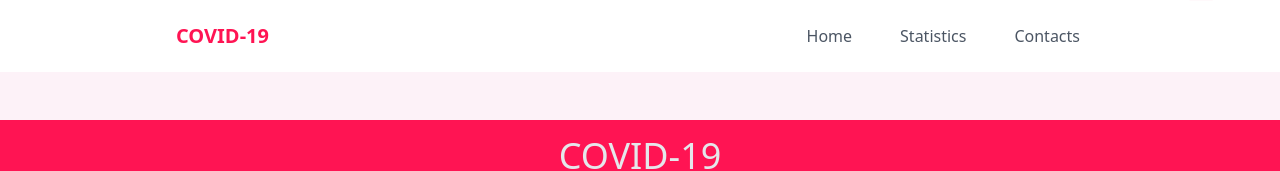
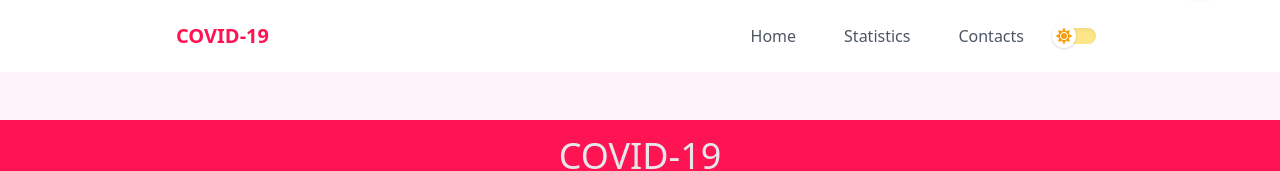
Before and after one commit to bit1creative/MEVN-Covid19-frontend, a JavaScript app: page / in a window 1280 px wide. Shown: the top 171 px of the page. Built offline with nearby package versions, Linux system fonts and the light colour scheme.

Commit message:
Added Dark-Mode-Switch btn. Now DarkMode is calculated by users system as well as users preference and to be saved in localStorage.

```diff
--- a/src/App.vue
+++ b/src/App.vue
@@ -3,6 +3,8 @@
         <router-view />
     </div>
 </template>
+
+<script></script>
 
 <style>
 html {
@@ -23,6 +25,10 @@ html {
     cursor: pointer;
     background-color: #ff1453;
 }
+.dark::-webkit-scrollbar-thumb {
+    cursor: pointer;
+    background-color: #90b8f8;
+}
 @media (prefers-color-scheme: dark) {
     ::-webkit-scrollbar-thumb {
         cursor: pointer;
--- /dev/null
+++ b/src/components/Header/components/ThemeSwitcher.vue
@@ -0,0 +1,61 @@
+<template>
+    <div class="flex items-center justify-center w-full px-2 py-4 md:py-0">
+        <label class="flex items-center cursor-pointer">
+            <!-- toggle -->
+            <div class="relative">
+                <!-- input -->
+                <input type="checkbox" class="sr-only" v-model="isDarkMode" />
+                <!-- line -->
+                <div
+                    class="line w-10 h-4 bg-yellow-200 dark:bg-blue-200 rounded-full shadow-inner"
+                ></div>
+                <!-- dot -->
+                <div
+                    class="dot absolute w-6 h-6 bg-white rounded-full shadow -left-1 -top-1 transition text-center align-middle inline-block"
+                >
+                    <font-awesome-icon
+                        v-if="isDarkMode"
+                        :icon="['fas', 'moon']"
+                        class="inline-block text-base align-middle mb-0.5 md:mb-1 text-blue-400"
+                    ></font-awesome-icon>
+                    <font-awesome-icon
+                        v-if="!isDarkMode"
+                        :icon="['fas', 'sun']"
+                        class="inline-block text-base align-middle mb-0.5 md:mb-1 text-yellow-500"
+                    ></font-awesome-icon>
+                </div>
+            </div>
+        </label>
+    </div>
+</template>
+<script>
+import { mapActions, mapGetters } from 'vuex';
+export default {
+    name: 'ThemeSwitcher',
+    data() {
+        return {
+            isDarkMode: null,
+        };
+    },
+    methods: {
+        ...mapActions(['toggleTheme']),
+    },
+    computed: {
+        ...mapGetters({ theme: 'GET_THEME' }),
+    },
+    watch: {
+        isDarkMode: function(val, oldVal) {
+            if (oldVal === null) return;
+            this.toggleTheme();
+        },
+    },
+    created() {
+        this.isDarkMode = this.theme == 'dark';
+    },
+};
+</script>
+<style>
+input:checked ~ .dot {
+    transform: translateX(100%);
+}
+</style>
--- a/src/components/Header/index.vue
+++ b/src/components/Header/index.vue
@@ -23,7 +23,7 @@
 
                 <div
                     :class="navbarClass"
-                    class="md:flex flex-col md:flex-row md:ml-auto mt-3 md:mt-0"
+                    class="md:flex flex-col md:flex-row md:ml-auto mt-3 md:mt-0 text-center"
                 >
                     <span
                         class="md:hidden border border-main-color dark:border-dark-mode-main-color dark:border-opacity-90"
@@ -44,6 +44,7 @@
                     >
                         Contacts
                     </div>
+                    <theme-switcher></theme-switcher>
                 </div>
             </div>
         </nav>
@@ -53,15 +54,18 @@
 </template>
 
 <script>
+import { mapActions, mapGetters } from 'vuex';
+
 import ScrollTopBtn from './components/ScrollTopBtn.vue';
 import Contacts from './components/Contacts.vue';
-import { mapActions } from 'vuex';
+import ThemeSwitcher from './components/ThemeSwitcher.vue';
 
 export default {
     name: 'Header',
     components: {
         ScrollTopBtn,
         Contacts,
+        ThemeSwitcher,
     },
     data() {
         return {
@@ -73,7 +77,24 @@ export default {
             this.showContacts();
             // this.$store.dispatch('showContacts');
         },
-        ...mapActions(['showContacts']),
+        ...mapActions(['showContacts', 'initTheme']),
+    },
+    computed: {
+        ...mapGetters({ theme: 'GET_THEME' }),
+    },
+    watch: {
+        theme(newTheme) {
+            if (newTheme === 'light') {
+                document.querySelector('html').classList.remove('dark');
+                document.body.classList.remove('dark');
+            } else {
+                document.querySelector('html').classList.add('dark');
+                document.body.classList.add('dark');
+            }
+        },
+    },
+    beforeMount() {
+        this.initTheme();
     },
 };
 </script>
--- a/src/components/StatsPageContent/components/ChartMap/index.vue
+++ b/src/components/StatsPageContent/components/ChartMap/index.vue
@@ -10,7 +10,7 @@
             <div
                 id="chartMap"
                 class="w-full max-w-full bg-pink-50 dark:bg-dark-mode-bg2 py-4 md:pt-16"
-                :key="darkMode"
+                :key="theme"
             >
                 <MapChart
                     :countryData="countryData"
@@ -44,11 +44,12 @@ export default {
         ChartMapLoading,
         ChartMapError,
     },
-    data() {
-        return {
-            darkMode: window.matchMedia('(prefers-color-scheme: dark)').matches,
-        };
-    },
+    // old dark-mode-check method
+    // data() {
+    //     return {
+    //         darkMode: window.matchMedia('(prefers-color-scheme: dark)').matches,
+    //     };
+    // },
     props: {
         chartToShow: {
             type: String,
@@ -74,28 +75,31 @@ export default {
             countryData: 'GET_COUNTRY_DATA',
             error: 'GET_CHART_MAP_ERROR',
             isLoading: 'GET_CHART_DATA_LOADING_STATUS',
+            theme: 'GET_THEME',
         }),
         highColor: function() {
-            return this.darkMode ? '#4f3b78' : '#d83737';
+            return this.theme == 'dark' ? '#4f3b78' : '#d83737';
         },
         lowColor: function() {
-            return this.darkMode ? '#c4bbf0' : '#fde2e2';
+            return this.theme == 'dark' ? '#c4bbf0' : '#fde2e2';
         },
         defaultCountryFillColor: function() {
-            return this.darkMode ? '#b5adc9' : '#dadada';
+            return this.theme == 'dark' ? '#b5adc9' : '#dadada';
         },
     },
     created: function() {
         this.getCountryData(this.chartToShow);
         // this.$store.dispatch('getCountryData', this.chartToShow);
     },
-    mounted: function() {
-        window
-            .matchMedia('(prefers-color-scheme: dark)')
-            .addEventListener('change', e => {
-                this.darkMode = e.matches ? true : false;
-            });
-    },
+
+    // old dark-mode-check method
+    // mounted: function() {
+    //     window
+    //         .matchMedia('(prefers-color-scheme: dark)')
+    //         .addEventListener('change', e => {
+    //             this.darkMode = e.matches ? true : false;
+    //         });
+    // },
 };
 </script>
 
--- a/src/components/UsersCountryContent/components/TotalInfo.vue
+++ b/src/components/UsersCountryContent/components/TotalInfo.vue
@@ -1,7 +1,7 @@
 <template>
     <div
         v-if="totalData"
-        class="grid grid-rows-4 md:grid-cols-4 md:grid-rows-1 justify-center py-8 md:px-14 lg:px-44 xl:px-72 divide-y-2 md:divide-x-2 md:divide-y-0 divide-main-color"
+        class="grid grid-rows-4 md:grid-cols-4 md:grid-rows-1 justify-center py-8 md:px-14 lg:px-44 xl:px-72 divide-y-2 md:divide-x-2 md:divide-y-0 divide-main-color dark:divide-dark-mode-main-color"
     >
         <div
             v-for="[key, val] of Object.entries(totalData)"
--- a/src/main.js
+++ b/src/main.js
@@ -14,6 +14,8 @@ import {
     faArrowRight,
     faChartLine,
     faExclamationTriangle,
+    faMoon,
+    faSun,
 } from '@fortawesome/free-solid-svg-icons';
 import { FontAwesomeIcon } from '@fortawesome/vue-fontawesome';
 import {
@@ -38,7 +40,9 @@ library.add(
     faArrowRight,
     faArrowLeft,
     faChartLine,
-    faExclamationTriangle
+    faExclamationTriangle,
+    faMoon,
+    faSun
 );
 
 import store from '@/store';
--- a/src/store/index.js
+++ b/src/store/index.js
@@ -4,6 +4,7 @@ import CardsDataModule from './modules/CardsDataModule.js';
 import ChartMapModule from './modules/ChartMapModule.js';
 import ContactsShowState from './modules/ContactsShowState.js';
 import UsersCountryDataModule from './modules/UsersCountryDataModule.js';
+import Theme from './modules/Theme.js';
 
 Vue.use(Vuex);
 
@@ -14,6 +15,7 @@ const store = new Vuex.Store({
         CardsDataModule,
         ContactsShowState,
         UsersCountryDataModule,
+        Theme,
     },
 });
 
--- /dev/null
+++ b/src/store/modules/Theme.js
@@ -0,0 +1,44 @@
+const state = () => ({
+    theme: {},
+});
+
+const getters = {
+    GET_THEME: state => state.theme,
+};
+
+const actions = {
+    initTheme({ commit }) {
+        const cachedTheme = localStorage.theme ? localStorage.theme : false;
+        const userPrefersDark = window.matchMedia(
+            '(prefers-color-scheme: dark)'
+        ).matches;
+        if (cachedTheme) commit('SET_THEME', cachedTheme);
+        else if (userPrefersDark) commit('SET_THEME', 'dark');
+        else commit('SET_THEME', 'light');
+    },
+    toggleTheme({ commit }) {
+        switch (localStorage.theme) {
+            case 'light':
+                commit('SET_THEME', 'dark');
+                break;
+            case 'dark':
+                commit('SET_THEME', 'light');
+                break;
+        }
+    },
+};
+
+const mutations = {
+    SET_THEME(state, theme) {
+        state.theme = theme;
+        localStorage.theme = theme;
+    },
+};
+
+export default {
+    namespacing: true,
+    state,
+    getters,
+    actions,
+    mutations,
+};
--- a/tailwind.config.js
+++ b/tailwind.config.js
@@ -2,7 +2,7 @@ const plugin = require('tailwindcss/plugin');
 
 module.exports = {
     purge: { content: ['./public/**/*.html', './src/**/*.vue'] },
-    darkMode: 'media', // or 'media' or 'class'
+    darkMode: 'class', // or 'media' or 'class'
     theme: {
         extend: {
             width: {
@@ -85,7 +85,7 @@ module.exports = {
     },
     variants: {
         extend: {
-            backgroundColor: ['active'],
+            backgroundColor: ['active', 'checked', 'first'],
             animation: ['responsive', 'hover'],
             margin: ['responsive', 'hover', 'group-hover'],
             opacity: ['active', 'dark'],
```
